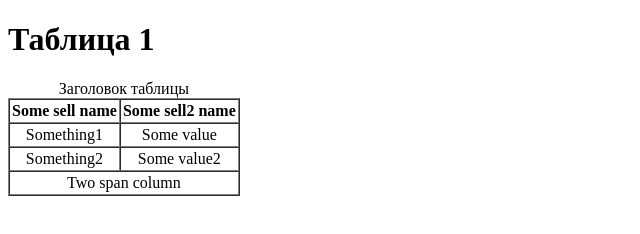
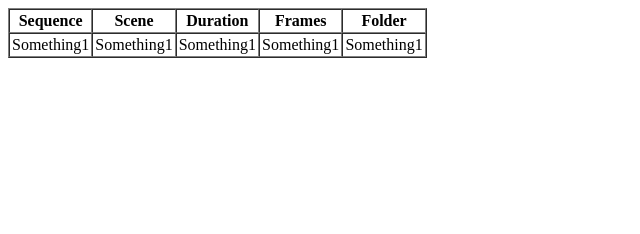
Before and after one commit to Ekaterina0522/Test01, a website: page app/project/test.html in a window 1280 px wide. Shown: the whole page, without its empty margins (0-640 px from the left). Drawn offline with Linux system fonts and the light colour scheme.

Commit message:
Шаблон таблицы

```diff
--- a/app/project/test.html
+++ b/app/project/test.html
@@ -1,37 +1,31 @@
 <!DOCTYPE html>
 <html>
+
 <head>
     <title>Hello Handlebars</title>
+</head>
 
-</head>
 <body>
-	<h1>Таблица 1</h1>
     <table border="1" cellspacing="0" cellpadding="2">
-		<caption>Заголовок таблицы</caption>
         <thead>
             <tr align="center">
-				<th>Some sell name</th>
-				<th>Some sell2 name</th>
+                <th>Sequence</th>
+                <th>Scene</th>
+                <th>Duration</th>
+                <th>Frames</th>
+                <th>Folder</th>
             </tr>
         </thead>
         <tbody>
             <tr align="center">
                 <td>Something1</td>
-				<td>Some value</td>
-			</tr>
-			<tr align="center">
-				<td>Something2</td>
-				<td>Some value2</td>
+                <td>Something1</td>
+                <td>Something1</td>
+                <td>Something1</td>
+                <td>Something1</td>
             </tr>
         </tbody>
-		<tfoot>
-			<tr align="center">
-				<td colspan="2">Two span column</td>
-			</tr>
-		</tfoot>
     </table>
+</body>
 
-
-
-</body>
 </html>
```
Lines whose indentation alone changed are shown as unchanged.
